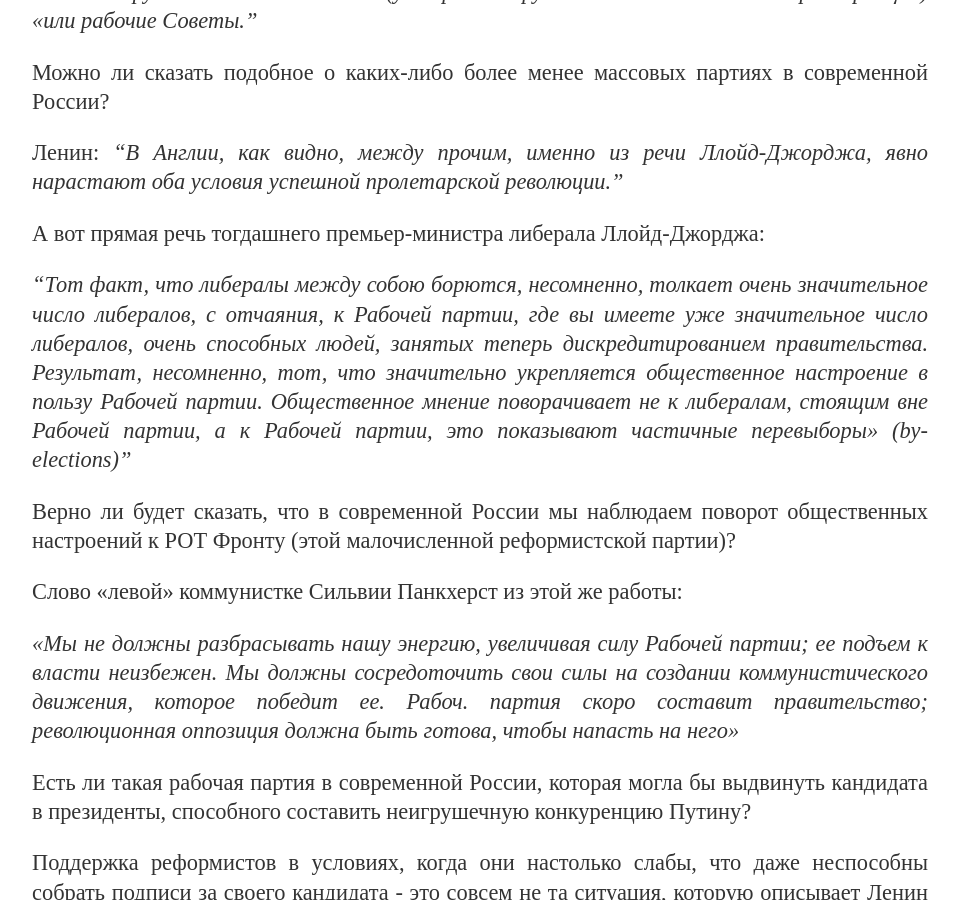
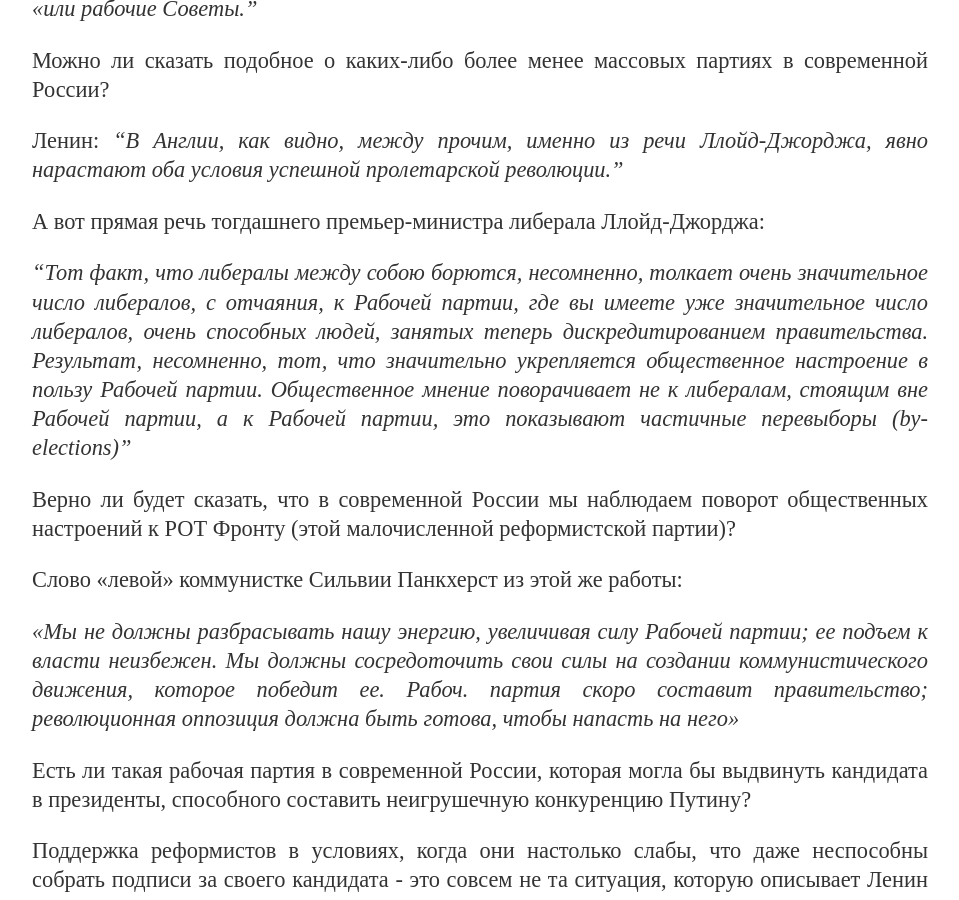
Before and after one commit to mgkp/mgkp.github.io, a Jekyll site: the page built from blog/_posts/2018-03-16-elections.md, in a window 1280 px wide and 900 px high, scrolled down 10383 px. Shown: the whole window, without its empty margins (160-1119 px from the left). Built offline with Jekyll 4.4.1, drawn with Linux system fonts in a browser that asks for light colours.

Commit message:
quotes and headers fixed

```diff
--- a/blog/_posts/2018-03-16-elections.md
+++ b/blog/_posts/2018-03-16-elections.md
@@ -10,7 +10,7 @@
 
 <hr/>
 
-## О позиции МГКП по поводу президентских выборов в России
+### О позиции МГКП по поводу президентских выборов в России
 
 **Предисловие Революционной коммунистической интернациональной тенденции (РКИТ), 16 марта 2018, www.thecommunists.net**
 
@@ -122,7 +122,7 @@
 
 А вот прямая речь тогдашнего премьер-министра либерала Ллойд-Джорджа:
 
-*"Тот факт, что либералы между собою борются, несомненно, толкает очень значительное число либералов, с отчаяния, к Рабочей партии, где вы имеете уже значительное число либералов, очень способных людей, занятых теперь дискредитированием правительства. Результат, несомненно, тот, что значительно укрепляется общественное настроение в пользу Рабочей партии. Общественное мнение поворачивает не к либералам, стоящим вне Рабочей партии, а к Рабочей партии, это показывают частичные перевыборы» (by-elections)"*
+*"Тот факт, что либералы между собою борются, несомненно, толкает очень значительное число либералов, с отчаяния, к Рабочей партии, где вы имеете уже значительное число либералов, очень способных людей, занятых теперь дискредитированием правительства. Результат, несомненно, тот, что значительно укрепляется общественное настроение в пользу Рабочей партии. Общественное мнение поворачивает не к либералам, стоящим вне Рабочей партии, а к Рабочей партии, это показывают частичные перевыборы (by-elections)"*
 
 Верно ли будет сказать, что в современной России мы наблюдаем поворот общественных настроений к РОТ Фронту (этой малочисленной реформистской партии)?
 
@@ -176,13 +176,13 @@
 
 "Троцкисты" из МЦТ считают сталинистку, поддерживающую империалистическую политику РФ и продвигающую реформизм в рабочем движении, марксисткой. И не приводят ни слова критики в отношении реформистского "РОТ Фронта" и сталинистской РКРП-КПСС, в которых состоит Лисицина.
 
-Тактика бойкота
+### Тактика бойкота
 
 Отсутствие минимума явки в РФ делает бойкот выборов бессмысленным. Выборы, как инструмент власти меньшинства, никогда не позволят допустить нелегитимности того или иного правительства.
 
 Тем не менее, нас меньше всего интересует каким формальным образом легитимирует свою диктатуру буржуазия. Для нас является важным, что за эту позицию активно выступает радикализирующаяся молодежь и авангард рабочего класса. Безусловно, «демократические права и выборы» - это обман, однако мы считаем необходимым обращаться к политизирующимся слоям угнетенных.
 
-Бессрочная всероссийская политическая стачка
+### Бессрочная всероссийская политическая стачка
 
 В условиях, когда нет ни революционной партии рабочего класса, ни кандидатов от массовых рабочих партий, всерьёз претендующих на власть, не остаётся никакого иного варианта кроме бойкота.
 
```
